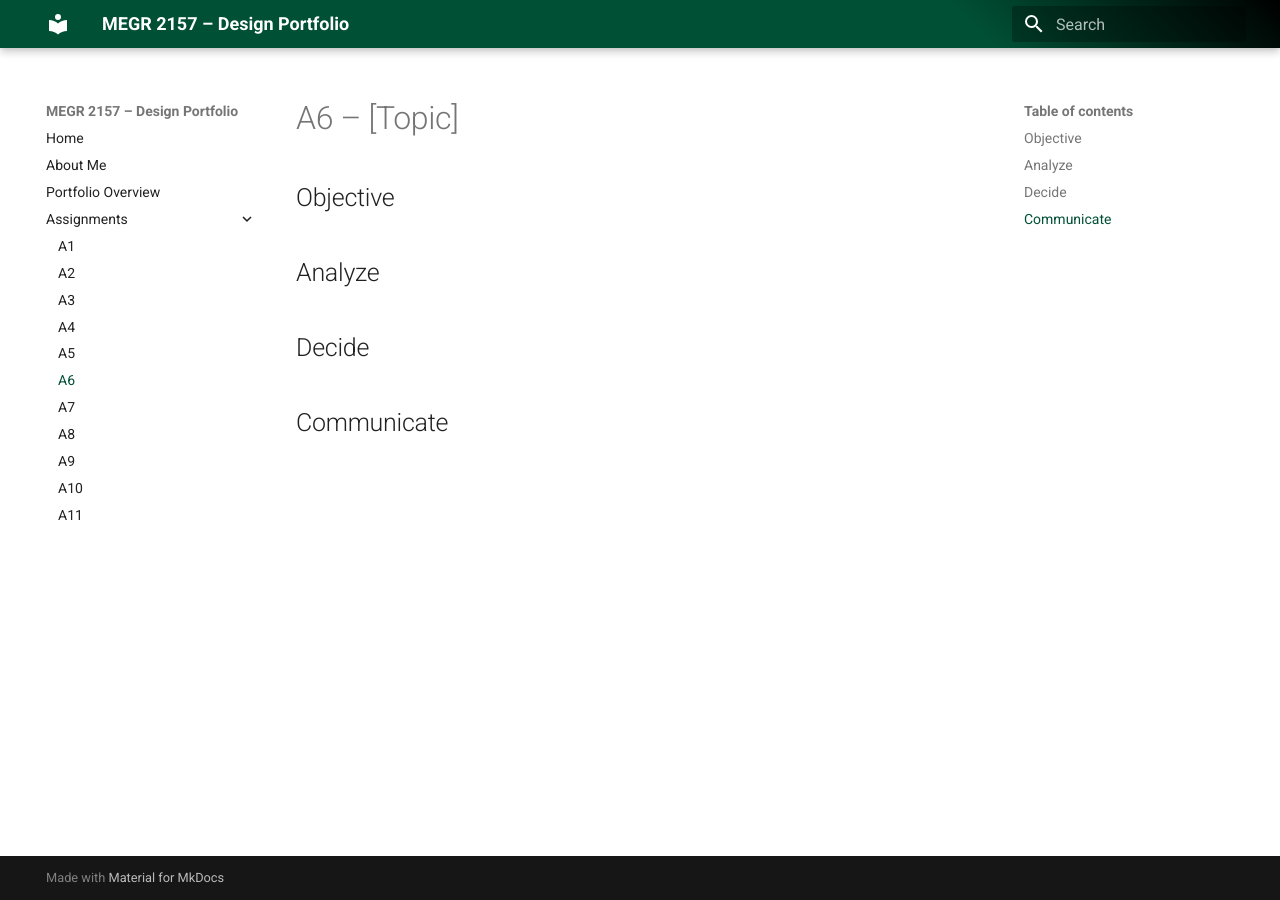
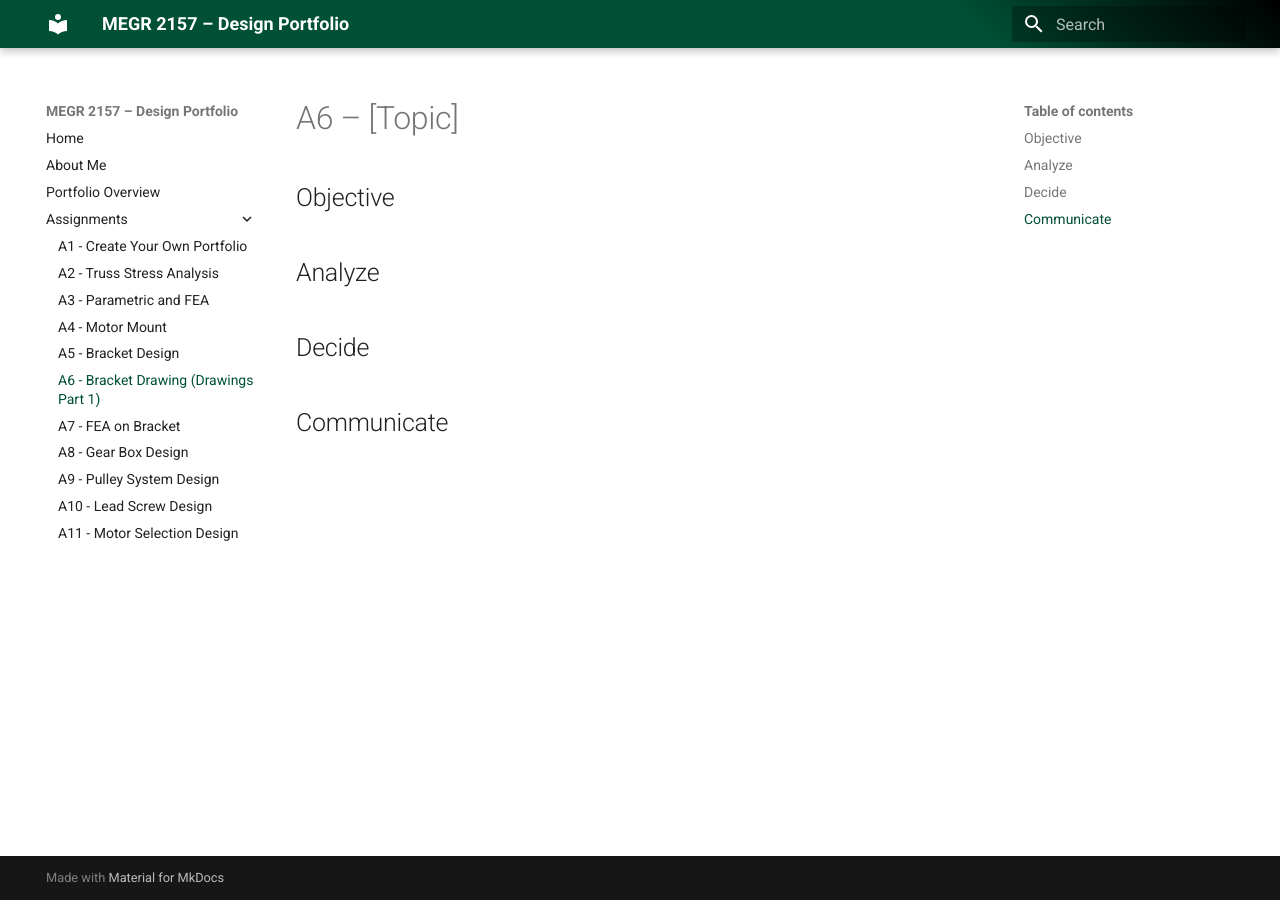
Before and after one commit to NumberOneZoomer/design-projects-portfolio-megr2157, an MkDocs documentation site: the page built from docs/assignments/A06/index.md, in a window 1280 px wide. Built offline with MkDocs 1.6.1 and Material for MkDocs 9.7.7, drawn with Linux system fonts in a browser that asks for light colours.

Commit message:
Update assignment titles in mkdocs.yml

```diff
--- a/mkdocs.yml
+++ b/mkdocs.yml
@@ -15,14 +15,14 @@ nav:
   - About Me: aboutme/index.md
   - Portfolio Overview: portfolio-overview.md
   - Assignments:
-      - A1: assignments/A01/index.md
-      - A2: assignments/A02/index.md
-      - A3: assignments/A03/index.md
-      - A4: assignments/A04/index.md
-      - A5: assignments/A05/index.md
-      - A6: assignments/A06/index.md
-      - A7: assignments/A07/index.md
-      - A8: assignments/A08/index.md
-      - A9: assignments/A09/index.md
-      - A10: assignments/A10/index.md
-      - A11: assignments/A11/index.md
+      - A1 - Create Your Own Portfolio: assignments/A01/index.md
+      - A2 - Truss Stress Analysis: assignments/A02/index.md
+      - A3 - Parametric and FEA: assignments/A03/index.md
+      - A4 - Motor Mount: assignments/A04/index.md
+      - A5 - Bracket Design: assignments/A05/index.md
+      - A6 - Bracket Drawing (Drawings Part 1): assignments/A06/index.md
+      - A7 - FEA on Bracket: assignments/A07/index.md
+      - A8 - Gear Box Design: assignments/A08/index.md
+      - A9 - Pulley System Design: assignments/A09/index.md
+      - A10 - Lead Screw Design: assignments/A10/index.md
+      - A11 - Motor Selection Design: assignments/A11/index.md
```
